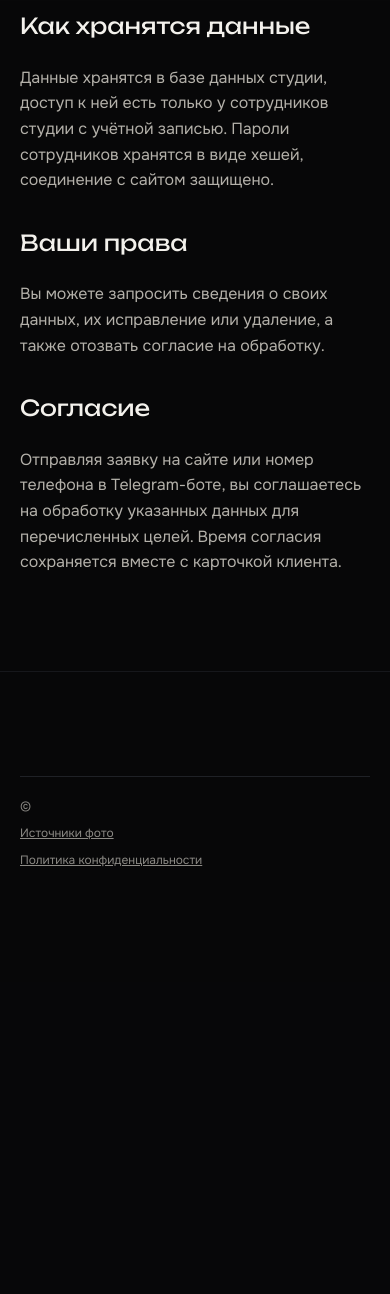
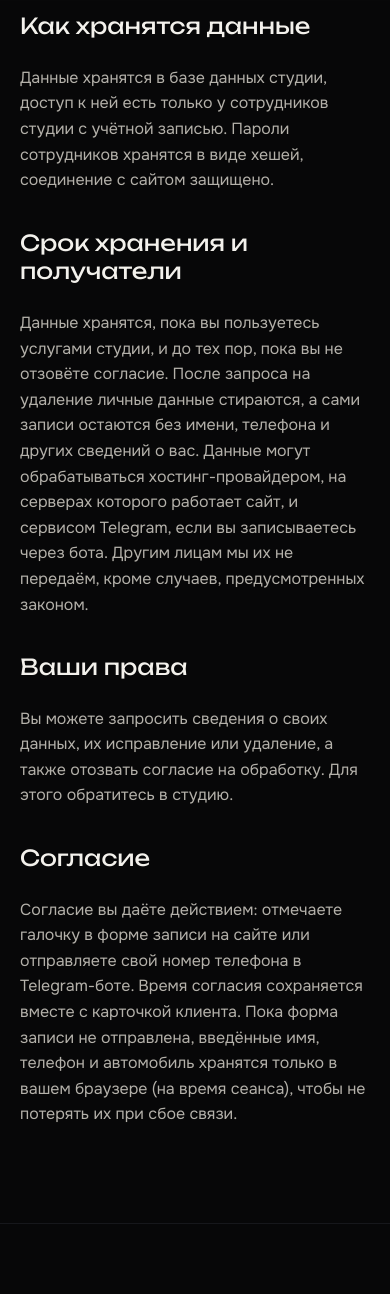
Before and after one commit to shelexm/velox-detailing, a Python web app: template app/templates/site/privacy.html in a window 390 px wide. Shown: the part 932-2226 px from the top of the page. Before the commit the page ends 1799 px from the top, so only its background shows below. Run offline with Jinja, Linux system fonts and the light colour scheme; the template is opened without the code that fills it, so the values that code supplies are empty.

Commit message:
fix(site): complete privacy policy and no broken withdrawal sentence
Adds retention and recipients, says how consent is given, and builds the
withdrawal contacts from what the studio filled in instead of leaving a
dangling 'or via' when phone and e-mail are empty.

Co-Authored-By: Claude Sonnet 5.5 <noreply@anthropic.com>

```diff
--- a/app/templates/site/privacy.html
+++ b/app/templates/site/privacy.html
@@ -18,10 +18,18 @@
   <h2 class="h3">Как хранятся данные</h2>
   <p>Данные хранятся в базе данных студии, доступ к ней есть только у сотрудников студии с учётной записью. Пароли сотрудников хранятся в виде хешей, соединение с сайтом защищено.</p>
 
+  <h2 class="h3">Срок хранения и получатели</h2>
+  <p>Данные хранятся, пока вы пользуетесь услугами студии, и до тех пор, пока вы не отзовёте согласие. После запроса на удаление личные данные стираются, а сами записи остаются без имени, телефона и других сведений о вас. Данные могут обрабатываться хостинг-провайдером, на серверах которого работает сайт, и сервисом Telegram, если вы записываетесь через бота. Другим лицам мы их не передаём, кроме случаев, предусмотренных законом.</p>
+
   <h2 class="h3">Ваши права</h2>
-  <p>Вы можете запросить сведения о своих данных, их исправление или удаление, а также отозвать согласие на обработку{% if site.phone_display %}, позвонив по телефону <a href="{{ site.phone_href }}">{{ site.phone_display }}</a>{% endif %}{% if studio.email %} или написав на <a href="mailto:{{ studio.email }}">{{ studio.email }}</a>{% endif %}{% if site.bot_url() %}, или через <a href="{{ site.bot_url() }}" target="_blank" rel="noopener">Telegram-бота</a>{% endif %}.</p>
+  <p>Вы можете запросить сведения о своих данных, их исправление или удаление, а также отозвать согласие на обработку.
+  {%- if site.phone_display or studio.email or site.bot_url() %} Для этого
+    {% if site.phone_display %}позвоните по телефону <a href="{{ site.phone_href }}">{{ site.phone_display }}</a>{% endif %}
+    {%- if studio.email %}{% if site.phone_display %}, напишите{% else %} напишите{% endif %} на <a href="mailto:{{ studio.email }}">{{ studio.email }}</a>{% endif %}
+    {%- if site.bot_url() %}{% if site.phone_display or studio.email %} или обратитесь{% else %} обратитесь{% endif %} через <a href="{{ site.bot_url() }}" target="_blank" rel="noopener">Telegram-бота</a>{% endif %}.
+  {%- else %} Для этого обратитесь в студию.{% endif %}</p>
 
   <h2 class="h3">Согласие</h2>
-  <p>Отправляя заявку на сайте или номер телефона в Telegram-боте, вы соглашаетесь на обработку указанных данных для перечисленных целей. Время согласия сохраняется вместе с карточкой клиента.</p>
+  <p>Согласие вы даёте действием: отмечаете галочку в форме записи на сайте или отправляете свой номер телефона в Telegram-боте. Время согласия сохраняется вместе с карточкой клиента. Пока форма записи не отправлена, введённые имя, телефон и автомобиль хранятся только в вашем браузере (на время сеанса), чтобы не потерять их при сбое связи.</p>
 </div>
 {% endblock %}
```
Also changed, not shown: tests/api/test_site_pages.py (+29 -0 lines).
